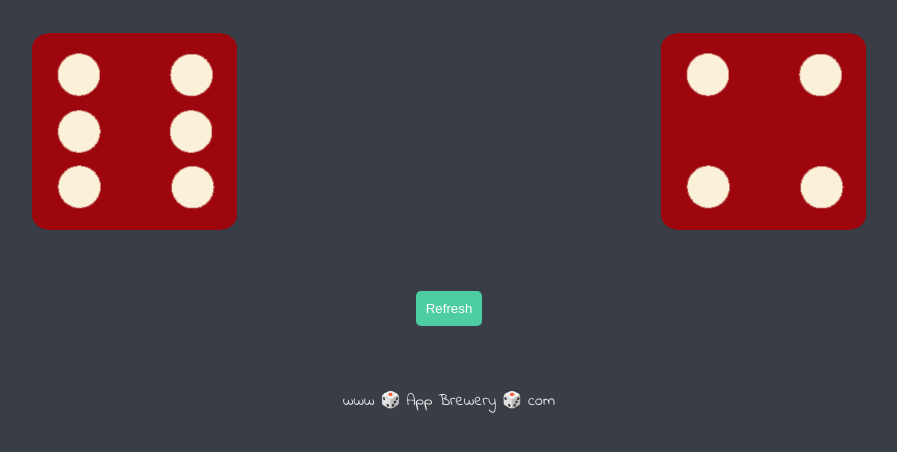
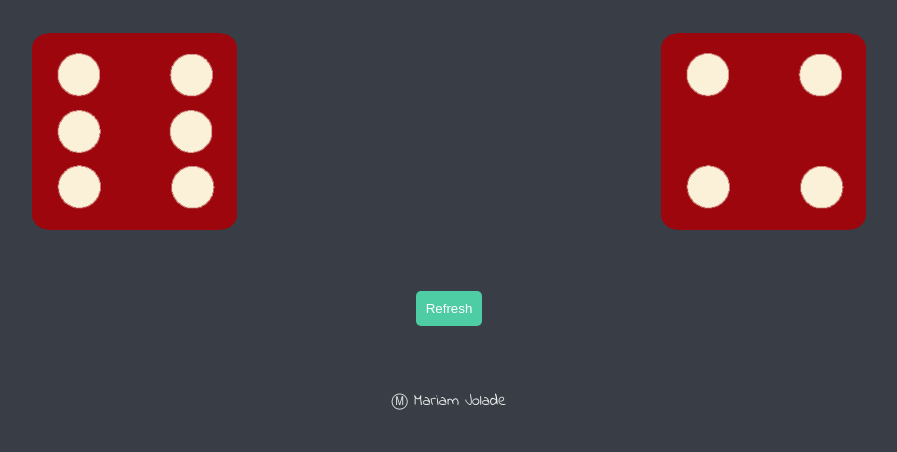
Before and after one commit to mariamadeyemi/Roll-the-dice, a plain HTML site: page dice1.html in a window 1280 px wide. Shown: the part 302-754 px from the top of the page, without its empty margins (191-1088 px from the left). Drawn offline with Linux system fonts and the light colour scheme.

Commit message:
Update dice1.html

```diff
--- a/dice1.html
+++ b/dice1.html
@@ -33,7 +33,7 @@
 </body>
 
 <footer>
-    www 🎲 App Brewery 🎲 com
+    &#9410 Mariam Jolade
   </footer>
 
 </html>
```
